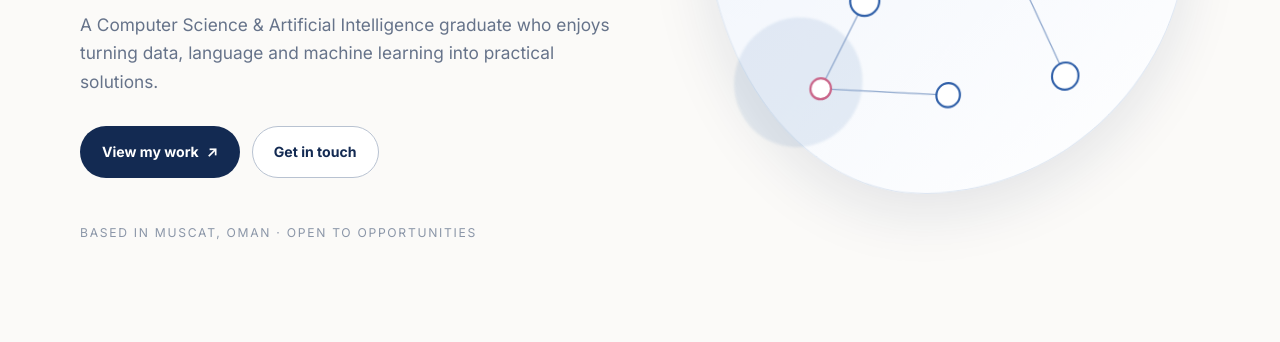
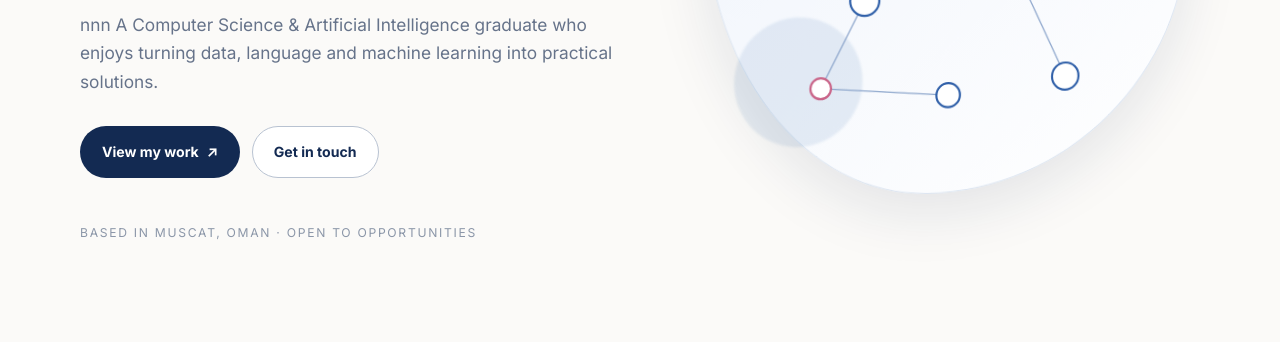
Before and after one commit to Abrar4455/abrar-portfolio, a plain HTML site: page index.html in a window 1280 px wide. Shown: the part 458-800 px from the top of the page. Drawn offline with Linux system fonts and the light colour scheme.

```diff
--- a/index.html
+++ b/index.html
@@ -186,7 +186,7 @@
         <div class="eyebrow">Computer Science × Artificial Intelligence</div>
         <div class="role">AI • Data • Software</div>
         <h1>Hi, I'm <em>Abrar</em>.</h1>
-        <p class="intro">A Computer Science & Artificial Intelligence graduate who enjoys turning data, language and machine learning into practical solutions.</p>
+        <p class="intro">nnn A Computer Science & Artificial Intelligence graduate who enjoys turning data, language and machine learning into practical solutions.</p>
         <div class="actions">
           <a class="btn btn-primary" href="#projects">View my work <span>↗</span></a>
           <a class="btn btn-secondary" href="#contact">Get in touch</a>
```
